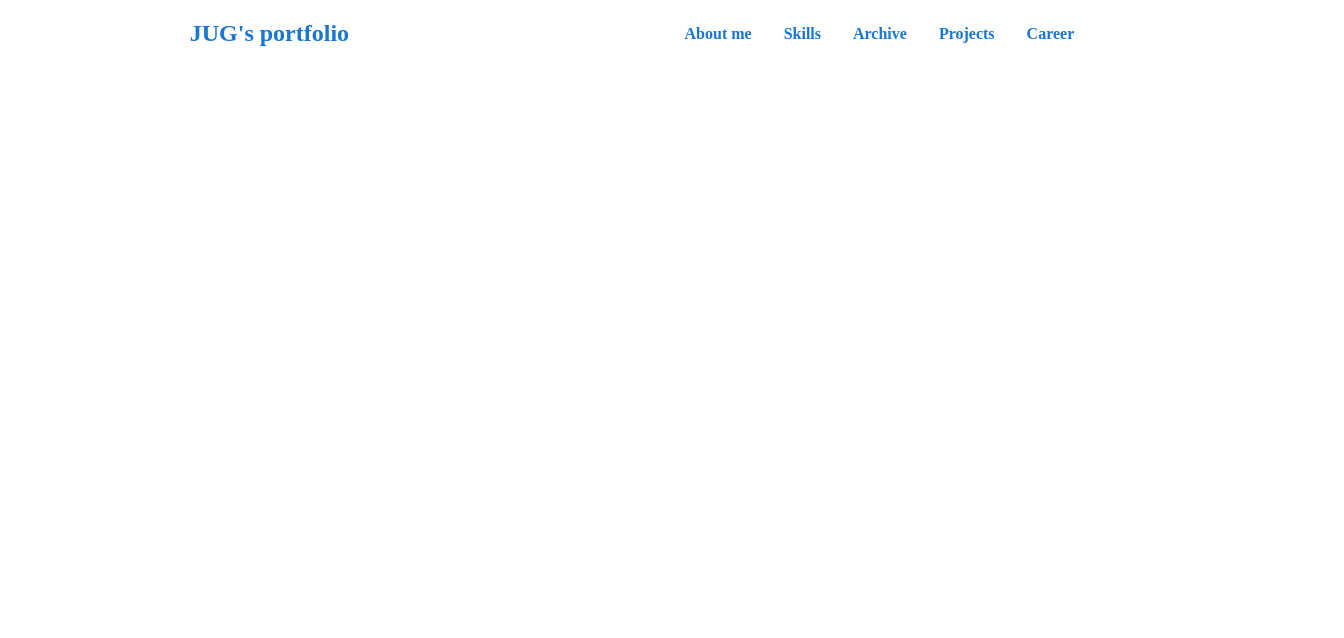
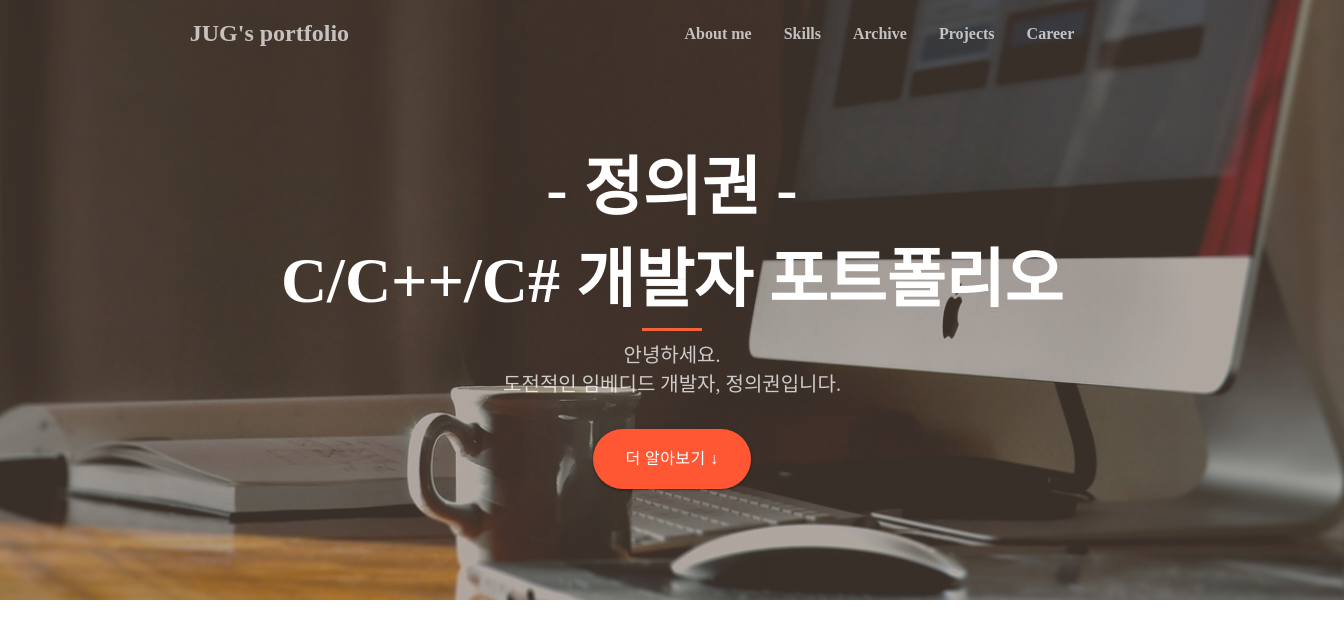
Before and after one commit to JeongUiGwon/JUG_Portfolio, a React (Create React App) app in the folder my-app/: page / in a window 1280 px wide. Shown: the top 638 px of the page, 1344 px wide, since content can reach past the window. Built offline with nearby package versions, Linux system fonts and the light colour scheme; a web font is replaced by a local one.

Commit message:
Introduce

```diff
--- a/my-app/src/components/Header.js
+++ b/my-app/src/components/Header.js
@@ -2,7 +2,10 @@ import React from "react";
 import styled from "styled-components";
 import { Link } from "@mui/material";
 
-const StyledHeader = styled.header``;
+const StyledHeader = styled.header`
+  position: fixed;
+  width: 100%;
+`;
 
 const StyledHeaderContent = styled.div`
   display: flex;
@@ -17,6 +20,12 @@ const StyledNav = styled.nav`
   font-size: 16px;
 `;
 
+const StyledLink = styled(Link)(({ theme }) => ({
+  "&:hover": {
+    color: "White", // hover 시 색상 변경
+  },
+}));
+
 const navLinks = [
   { href: "#", name: "About me" },
   { href: "#", name: "Skills" },
@@ -29,15 +38,20 @@ const Header = () => {
   return (
     <StyledHeader>
       <StyledHeaderContent>
-        <Link href="#" underline="none" fontSize="24px">
+        <StyledLink href="#" underline="none" fontSize="24px" color="#FFFFFFB2">
           JUG's portfolio
-        </Link>
+        </StyledLink>
         <StyledNav>
           {navLinks.map((link) => {
             return (
-              <Link href={link.href} underline="none" padding="0px 16px">
+              <StyledLink
+                href={link.href}
+                underline="none"
+                padding="0px 16px"
+                color="#FFFFFFB2"
+              >
                 {link.name}
-              </Link>
+              </StyledLink>
             );
           })}
         </StyledNav>
--- a/my-app/src/components/Introduce.js
+++ b/my-app/src/components/Introduce.js
@@ -1,8 +1,91 @@
 import React from "react";
 import styled from "styled-components";
+import Button from "@mui/material/Button";
+import { createTheme, ThemeProvider } from "@mui/material/styles";
+
+let theme = createTheme({
+  // Theme customization goes here as usual, including tonalOffset and/or
+  // contrastThreshold as the augmentColor() function relies on these
+});
+
+theme = createTheme(theme, {
+  // Custom colors created with augmentColor go here
+  palette: {
+    salmon: theme.palette.augmentColor({
+      color: {
+        main: "#FF5733",
+      },
+      name: "salmon",
+    }),
+  },
+});
+
+const StyledIntroduce = styled.div`
+  width: 100%;
+  height: 400px;
+  background-image: linear-gradient(
+      180deg,
+      rgba(112, 93, 80, 0.5) 0,
+      rgba(112, 93, 80, 0.5) 90%
+    ),
+    url("${process.env.PUBLIC_URL}/images/background_table.jpg");
+  background-size: cover;
+  background-position: center;
+  display: flex;
+  justify-content: center;
+  padding: 136px 32px 64px 32px;
+`;
+
+const StyledIntroduceContent = styled.div``;
+
+const StyledTitle = styled.div`
+  color: white;
+  font-size: 64px;
+  font-weight: bold;
+`;
+
+const StyledHr = styled.hr`
+  width: 60px;
+  height: 3px;
+  background-color: #f4623a;
+  border: none;
+`;
+
+const StyledDescription = styled.div`
+  color: #ffffffbf;
+  font-size: 20px;
+  margin-bottom: 32px;
+`;
 
 const Introduce = () => {
-  return <div></div>;
+  return (
+    <ThemeProvider theme={theme}>
+      <StyledIntroduce>
+        <StyledIntroduceContent>
+          <StyledTitle>
+            - 정의권 - <br /> C/C++/C# 개발자 포트폴리오
+          </StyledTitle>
+          <StyledHr />
+          <StyledDescription>
+            안녕하세요.
+            <br />
+            도전적인 임베디드 개발자, 정의권입니다.
+          </StyledDescription>
+          <Button
+            variant="contained"
+            color="salmon"
+            sx={{
+              borderRadius: "50px",
+              padding: "16px 32px",
+              fontSize: "16px",
+            }}
+          >
+            더 알아보기 ↓
+          </Button>
+        </StyledIntroduceContent>
+      </StyledIntroduce>
+    </ThemeProvider>
+  );
 };
 
 export default Introduce;
```
Also changed, not shown: my-app/public/images/background_table.jpg (added).
